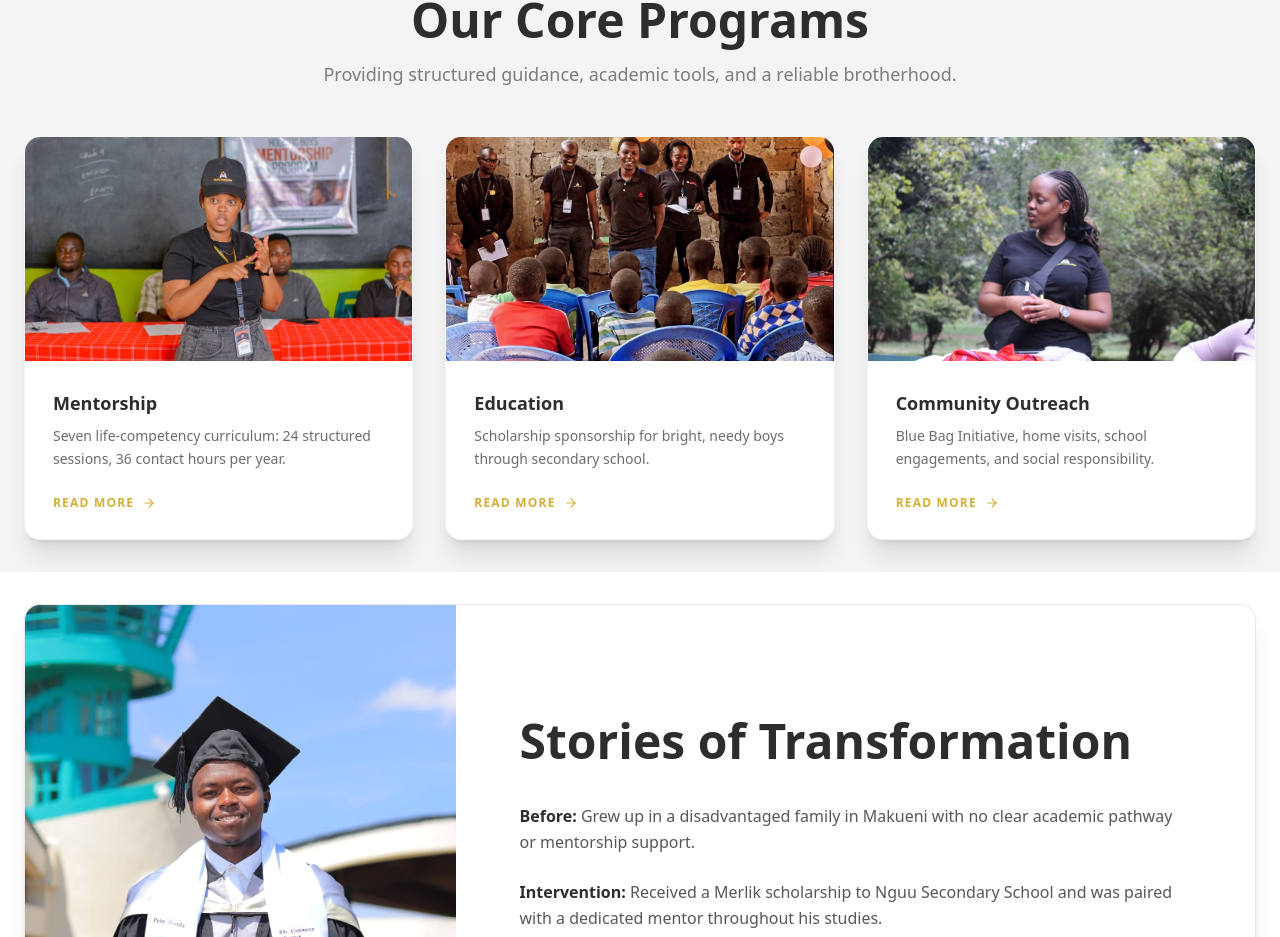
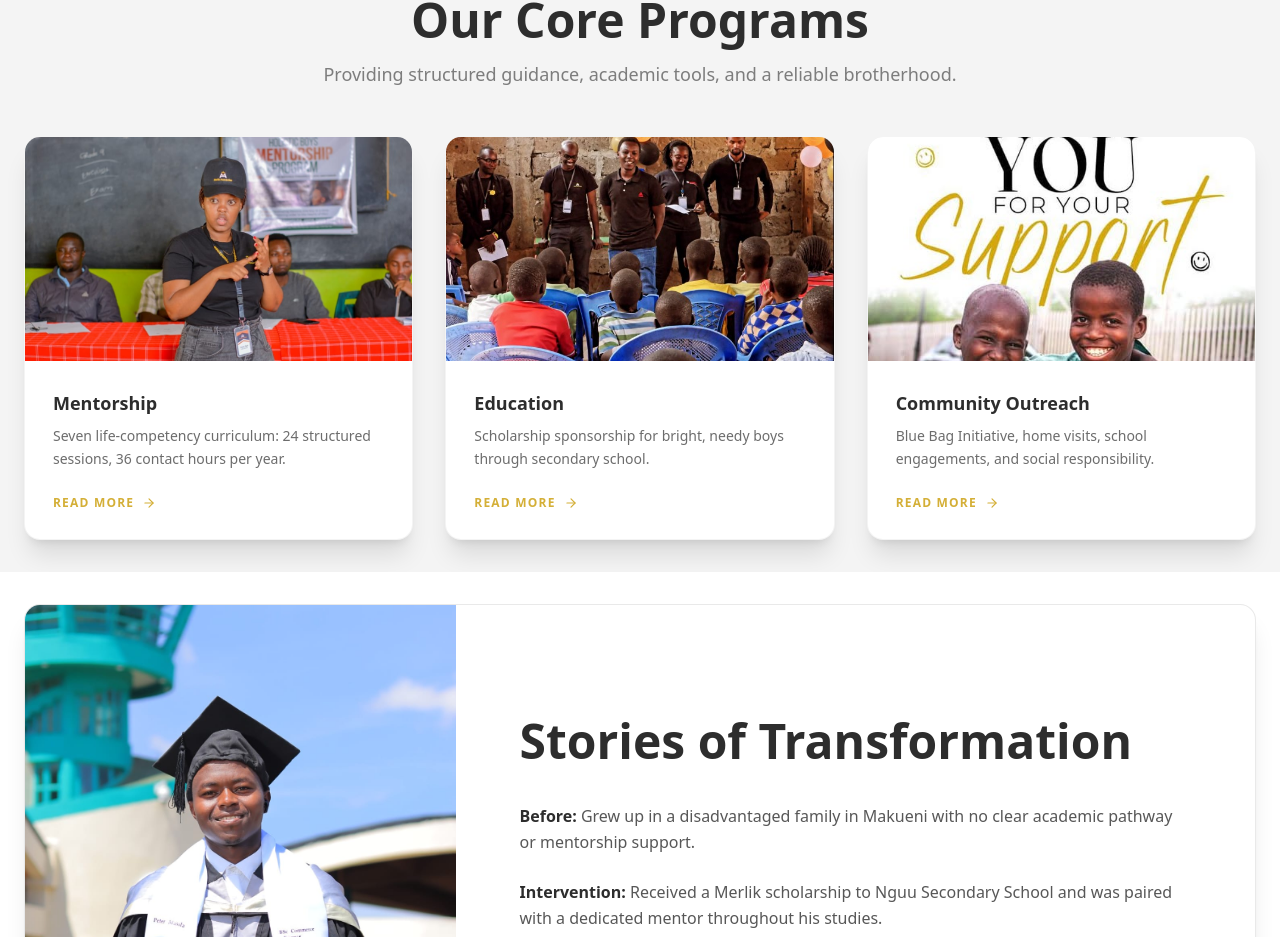
Before and after one commit to foundationmerlik/webapp, a Next.js app: page / in a window 1280 px wide. Shown: the part 1467-2404 px from the top of the page. Built offline with nearby package versions, Linux system fonts and the light colour scheme; a web font is replaced by a local one.

Commit message:
UI: Updated community outreach card image on landing page to avoid duplication

```diff
--- a/src/app/(site)/page.tsx
+++ b/src/app/(site)/page.tsx
@@ -296,7 +296,7 @@ export default function Home() {
                   width={600} height={400}
                   className="w-full h-full object-cover transition-transform duration-700 group-hover:scale-110"
                   alt="Group of volunteers working in a community garden"
-                  src="/images/outreach.jpg"
+                  src="/images/gallery/474976897_463454780176419_5602066565479749917_n.jpg"
                 />
               </div>
               <div className="p-7 relative">
```
